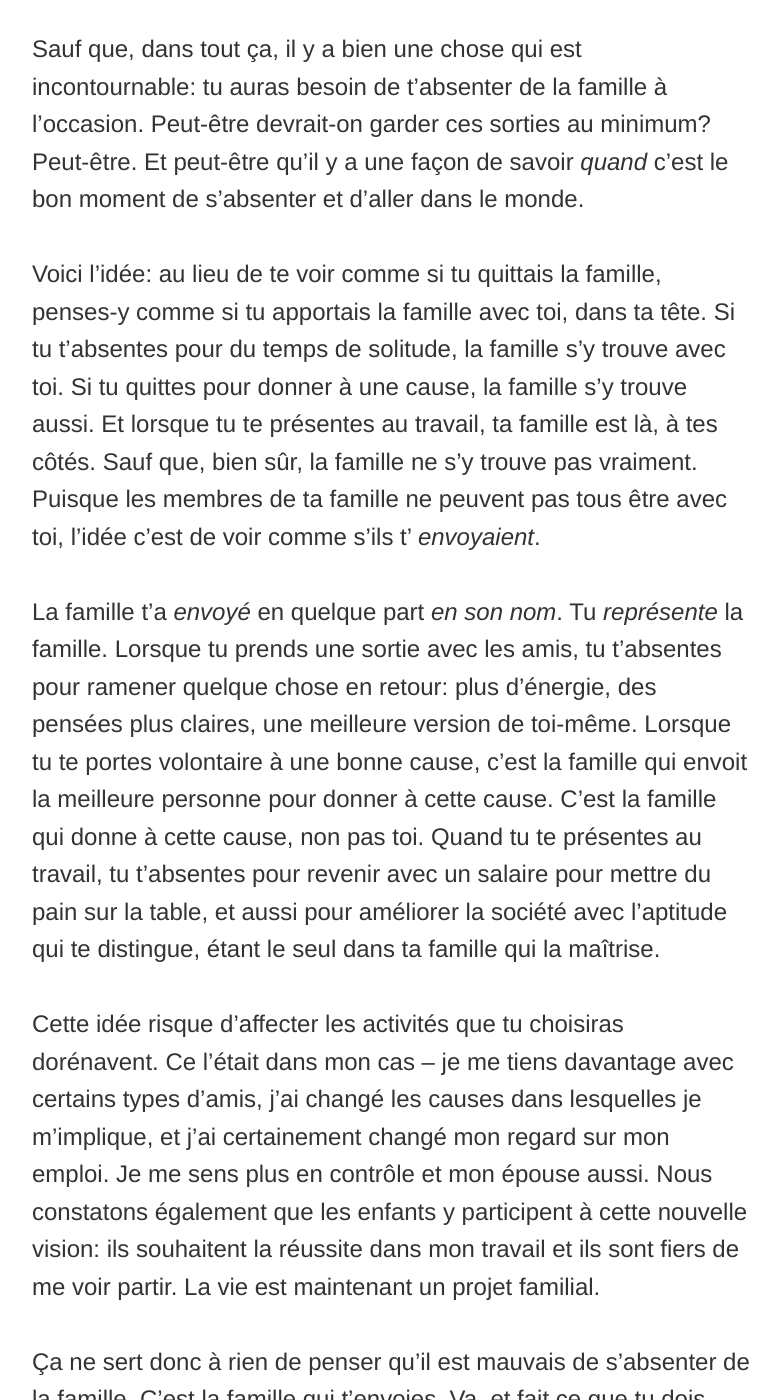
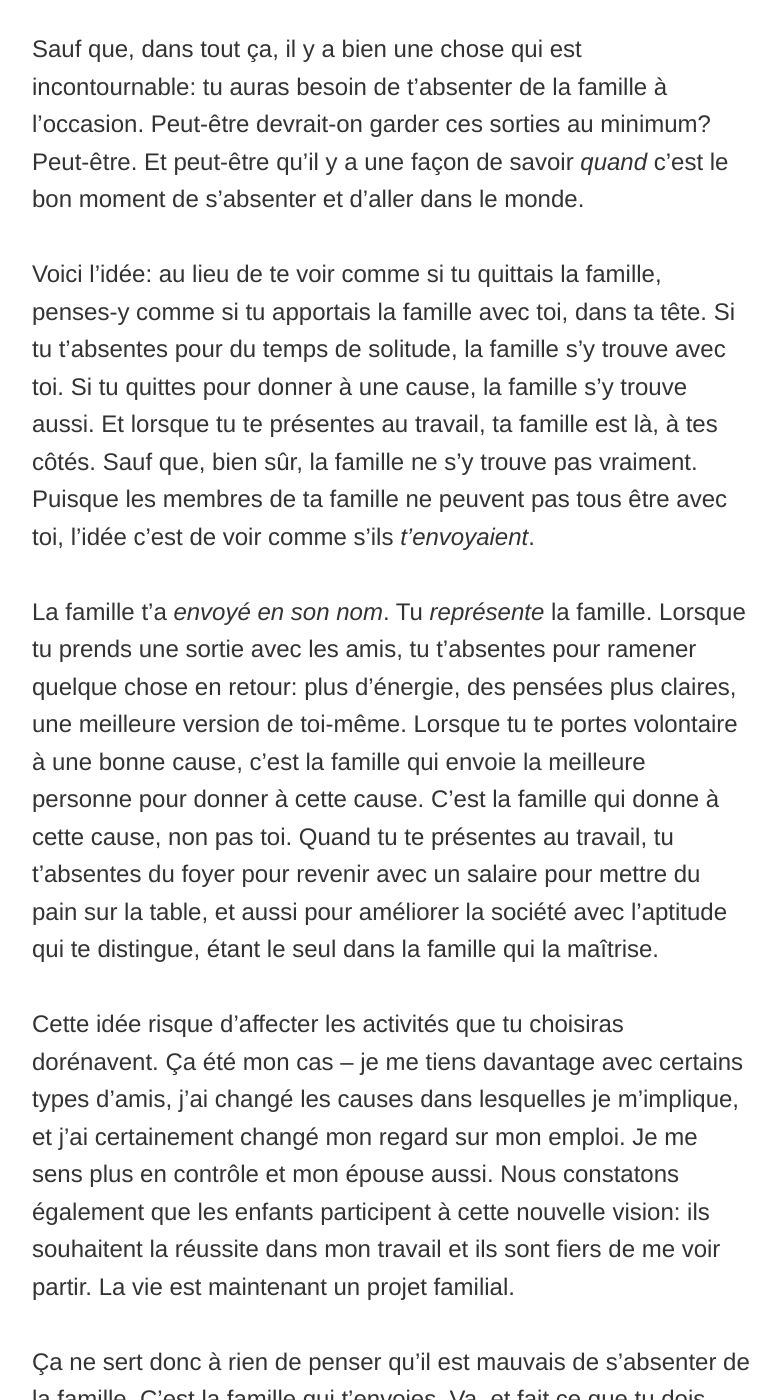
Before and after one commit to pascallaliberte/par.pascallaliberte.me, a Jekyll site: the page built from _posts/2014-08-01-devoir-sabsenter-de-la-famille.md, in a window 1280 px wide and 1400 px high, scrolled down 2528 px. Shown: the whole window, without its empty margins (248-1028 px from the left). Built offline with Jekyll 4.4.1, drawn with Linux system fonts in a browser that asks for light colours; nearby versions of some CDN libraries; some of the changed text lies outside the part shown.

Commit message:
Ajustements au texte de S'absenter de la famille

```diff
--- a/_posts/2014-08-01-devoir-sabsenter-de-la-famille.md
+++ b/_posts/2014-08-01-devoir-sabsenter-de-la-famille.md
@@ -12,21 +12,21 @@
 
 ![Quand on en a beaucoup à l'agenda, s'absenter de la famille nous fait sentir comme on la néglige]({{ site.base_url }}/d/2014/away-from-the-family-01.jpg)
 
-C'est moche de se sentir aussi partagé. Et où trouveras-tu le temps pour prendre soin de toi dans tout ça? Prendre un temps de pause semble dire qu'il faudrait que tu renonces à certains engagements pour te mettre en premier, pour un instant. Quand on le regarde de cet angle-là, on pourrait penser que tu trouves en concurrence avec tes reponsibilités. Répugnant comme situation, non?
+C'est moche de se sentir aussi partagé. Et où trouveras-tu le temps de prendre soin de toi dans tout ça? Prendre un temps de pause semble dire qu'il faudrait que tu renonces à certains engagements pour te mettre en premier, pour un instant. Quand on le regarde de cet angle-là, on pourrait penser que tu trouves en concurrence avec tes reponsibilités. Répugnant comme situation, non?
 
-Et tes implications dans de bonne causes, on en fait quoi? Ces activités là te sont importantes, mais puisque maintenant il y a la famille, il faut couper dans tes implications. Forcément, il faudra laisser tomber des gens qui dépendent sur ton aide, des gens qui te tiennent à coeur.
+Et ton implication dans de bonnes causes, on en fait quoi? Ces activités te sont importantes, mais puisque maintenant il y a la famille, il faut couper dans tes implications. Forcément, il faudra laisser tomber des gens qui dépendent sur ton aide, des gens qui te tiennent à coeur.
 
-Puis il y a le travail. Le problème c'est que ça peut devenir beaucoup plus que du travail. Des fois, c'est un univers complètement séparé, où tu adoptes une nouvelle personnalité et tu portes un rôle dont tu dois sortir avant de revenir au foyer. Ou peut-être que ta situation n'est pas si grave et que tu peux être toi-même au bureau. De toute façon, avouons qu'il est difficile de se donner à fond au travail tout en mettant la famille en premier.
+Puis il y a le travail. Le problème c'est que ça peut devenir beaucoup plus que du simple travail. Des fois, c'est un univers complètement séparé, où tu adoptes une nouvelle personnalité et tu portes un rôle dont tu dois sortir avant de revenir au foyer. Ou peut-être que ta situation n'est pas si grave et que tu peux être toi-même au bureau. De toute façon, avouons qu'il est difficile de se donner à fond au boulot tout en mettant la famille en premier.
 
 Sauf que, dans tout ça, il y a bien une chose qui est incontournable: tu auras besoin de t'absenter de la famille à l'occasion. Peut-être devrait-on garder ces sorties au minimum? Peut-être. Et peut-être qu'il y a une façon de savoir _quand_ c'est le bon moment de s'absenter et d'aller dans le monde.
 
 <!-- MORE -->
 
-Voici l'idée: au lieu de te voir comme si tu quittais la famille, penses-y comme si tu apportais la famille avec toi, dans ta tête. Si tu t'absentes pour du temps de solitude, la famille s'y trouve avec toi. Si tu quittes pour donner à une cause, la famille s'y trouve aussi. Et lorsque tu te présentes au travail, ta famille est là, à tes côtés. Sauf que, bien sûr, la famille ne s'y trouve pas vraiment. Puisque les membres de ta famille ne peuvent pas tous être avec toi, l'idée c'est de voir comme s'ils t' _envoyaient_.
+Voici l'idée: au lieu de te voir comme si tu quittais la famille, penses-y comme si tu apportais la famille avec toi, dans ta tête. Si tu t'absentes pour du temps de solitude, la famille s'y trouve avec toi. Si tu quittes pour donner à une cause, la famille s'y trouve aussi. Et lorsque tu te présentes au travail, ta famille est là, à tes côtés. Sauf que, bien sûr, la famille ne s'y trouve pas vraiment. Puisque les membres de ta famille ne peuvent pas tous être avec toi, l'idée c'est de voir comme s'ils  _t'envoyaient_.
 
-La famille t'a _envoyé_ en quelque part _en son nom_. Tu _représente_ la famille. Lorsque tu prends une sortie avec les amis, tu t'absentes pour ramener quelque chose en retour: plus d'énergie, des pensées plus claires, une meilleure version de toi-même. Lorsque tu te portes volontaire à une bonne cause, c'est la famille qui envoit la meilleure personne pour donner à cette cause. C'est la famille qui donne à cette cause, non pas toi. Quand tu te présentes au travail, tu t'absentes pour revenir avec un salaire pour mettre du pain sur la table, et aussi pour améliorer la société avec l'aptitude qui te distingue, étant le seul dans ta famille qui la maîtrise.
+La famille t'a _envoyé en son nom_. Tu _représente_ la famille. Lorsque tu prends une sortie avec les amis, tu t'absentes pour ramener quelque chose en retour: plus d'énergie, des pensées plus claires, une meilleure version de toi-même. Lorsque tu te portes volontaire à une bonne cause, c'est la famille qui envoie la meilleure personne pour donner à cette cause. C'est la famille qui donne à cette cause, non pas toi. Quand tu te présentes au travail, tu t'absentes du foyer pour revenir avec un salaire pour mettre du pain sur la table, et aussi pour améliorer la société avec l'aptitude qui te distingue, étant le seul dans la famille qui la maîtrise.
 
-Cette idée risque d'affecter les activités que tu choisiras dorénavent. Ce l'était dans mon cas -- je me tiens davantage avec certains types d'amis, j'ai changé les causes dans lesquelles je m'implique, et j'ai certainement changé mon regard sur mon emploi. Je me sens plus en contrôle et mon épouse aussi. Nous constatons également que les enfants y participent à cette nouvelle vision: ils souhaitent la réussite dans mon travail et ils sont fiers de me voir partir. La vie est maintenant un projet familial.
+Cette idée risque d'affecter les activités que tu choisiras dorénavent. Ça été mon cas -- je me tiens davantage avec certains types d'amis, j'ai changé les causes dans lesquelles je m'implique, et j'ai certainement changé mon regard sur mon emploi. Je me sens plus en contrôle et mon épouse aussi. Nous constatons également que les enfants participent à cette nouvelle vision: ils souhaitent la réussite dans mon travail et ils sont fiers de me voir partir. La vie est maintenant un projet familial.
 
 Ça ne sert donc à rien de penser qu'il est mauvais de s'absenter de la famille. C'est la famille qui t'envoies. Va, et fait ce que tu dois faire.
 
```
